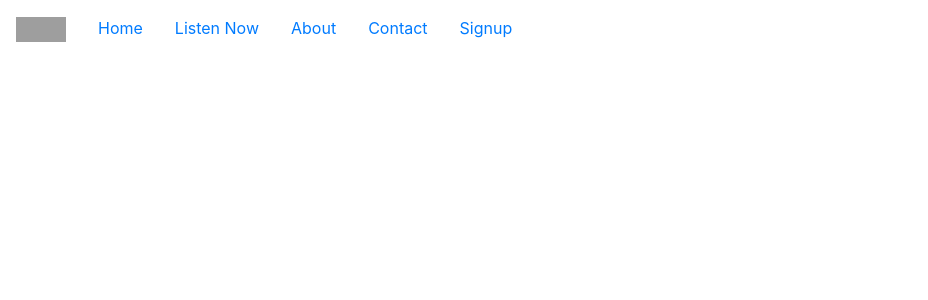
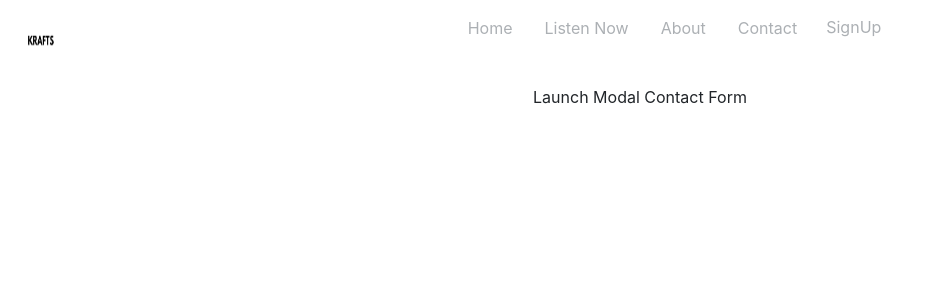
Before and after one commit to olaishola05/streams, a Flask app: page /contact in a window 1280 px wide. Shown: the top 300 px of the page, without its empty margins (0-928 px from the left). Run offline with Flask 2, Linux system fonts and the light colour scheme; some libraries are stand-ins or nearby versions; grey boxes are pictures that could not be loaded.

Commit message:
worked on other pages and centered the nav

```diff
--- /dev/null
+++ b/static/JS/app.js
@@ -0,0 +1,12 @@
+const message = document.getElementById("explore");
+
+function displayMessage(e) {
+    e.preventDefault();
+    message = Swal.fire({
+        icon: "Welcome",
+        title: "<h6>Coming Soon...</h6>",
+        text: "Try again in few months",
+    });
+}
+
+message.addEventListener("click", displayMessage);
--- a/static/css/style.css
+++ b/static/css/style.css
@@ -13,14 +13,26 @@ h1 color: #FED1AE
 *::after {
     margin: 0;
     padding: 0;
+    box-sizing: border-box;
 }
 
 html {
     scroll-behavior: smooth;
 }
+.nav {
+    justify-content: center;
+}
+.nav a {
+    color: #acb0b4;
+}
 
-.nav-item {
-    float: right;
+a:hover {
+    background: #ade7fe;
+    color: #fed1ae;
+}
+.nav-link:active {
+    background: #ade7fe;
+    color: #fed1ae;
 }
 
 .main {
--- a/templates/base.html
+++ b/templates/base.html
@@ -36,23 +36,24 @@
                     <span class="navbar-toggler-icon"></span>
                 </button>
 
-                <div class="collapse navbar-collapse" id="navbarTogglerDemo03">
+                <div class="collapse navbar-collapse justify-content-center" id="navbarTogglerDemo03">
                     <ul class="nav mt-2 mt-lg-0">
                         <li class="nav-item">
                             <a class="nav-link" href="{{url_for('home')}}">Home</a>
                         </li>
                         <li class="nav-item">
-                            <a class="nav-link" href="{{url_for('explore')}}">Listen Now</a>
+                            <a class="nav-link" id="explore" href="{{url_for('explore')}}">Listen Now</a>
                         </li>
                         <li class="nav-item">
                             <a class="nav-link" href="{{url_for('about')}}">About</a>
                         </li>
                         <li class="nav-item">
-                            <a class="nav-link" href="{{url_for('contact')}}">Contact</a>
+                            <a class="nav-link" data-toggle="modal" data-target="#modalContactForm" href="{{url_for('contact')}}">Contact</a>
                         </li>
 
                         <li class="nav-item">
-                            <a class="nav-link" href="{{url_for('register')}}">Signup</a>
+                            <a class="btn btn-default btn-rounded mb-4" data-toggle="modal" data-target="#modalLRForm" href="{{url_for('register')}}">SignUp</a>
+                            <!--  -->
                         </li>
                     </ul>
                 </div>
--- a/templates/contact.html
+++ b/templates/contact.html
@@ -1 +1,48 @@
-{% extends "base.html" %} {% block head %} {% endblock %} {% block body %}{% endblock %}
+{% extends "base.html" %} {% block head %} {% endblock %} {% block body %}
+
+<div class="modal fade" id="modalContactForm" tabindex="-1" role="dialog" aria-labelledby="myModalLabel" aria-hidden="true">
+    <div class="modal-dialog" role="document">
+        <div class="modal-content">
+            <div class="modal-header text-center">
+                <h4 class="modal-title w-100 font-weight-bold">Contact us</h4>
+                <button type="button" class="close" data-dismiss="modal" aria-label="Close">
+                    <span aria-hidden="true">&times;</span>
+                </button>
+            </div>
+            <div class="modal-body mx-3">
+                <div class="md-form mb-5">
+                    <i class="fas fa-user prefix grey-text"></i>
+                    <input type="text" id="form34" class="form-control validate" />
+                    <label data-error="wrong" data-success="right" for="form34">Your name</label>
+                </div>
+
+                <div class="md-form mb-5">
+                    <i class="fas fa-envelope prefix grey-text"></i>
+                    <input type="email" id="form29" class="form-control validate" />
+                    <label data-error="wrong" data-success="right" for="form29">Your email</label>
+                </div>
+
+                <div class="md-form mb-5">
+                    <i class="fas fa-tag prefix grey-text"></i>
+                    <input type="text" id="form32" class="form-control validate" />
+                    <label data-error="wrong" data-success="right" for="form32">Subject</label>
+                </div>
+
+                <div class="md-form">
+                    <i class="fas fa-pencil prefix grey-text"></i>
+                    <textarea type="text" id="form8" class="md-textarea form-control" rows="4"></textarea>
+                    <label data-error="wrong" data-success="right" for="form8">Your message</label>
+                </div>
+            </div>
+            <div class="modal-footer d-flex justify-content-center">
+                <button class="btn btn-unique">Send <i class="fas fa-paper-plane-o ml-1"></i></button>
+            </div>
+        </div>
+    </div>
+</div>
+
+<div class="text-center">
+    <a href="" class="btn btn-default btn-rounded mb-4">Launch Modal Contact Form</a>
+</div>
+
+{% endblock %}
--- a/templates/explore.html
+++ b/templates/explore.html
@@ -1 +1 @@
-{% extends "base.html" %} {% block head %} {% endblock %} {% block body %}{% endblock %}
+{% extends "base.html" %} {% block head %} {% endblock %} {% block body %} {% endblock %}
--- a/templates/index.html
+++ b/templates/index.html
@@ -4,7 +4,7 @@
         <div class="head form-container">
             <div class="content">
                 <h1><span class="emp">Listen</span> to the best music around the <span class="emp">World with just a click</span></h1>
-                <p>Get Plugged in</p>
+                <p class="para">Get Plugged in</p>
 
                 <form>
                     <div class="">
```
Also changed, not shown: other parts of static/css/style.css (+20 -4 lines), other parts of templates/base.html (+2 -0 lines), templates/about.html (+16 -1 lines), templates/register.html (+41 -1 lines), static/img/jamming.png (added), static/img/kraft.png (added), 1 other file.
